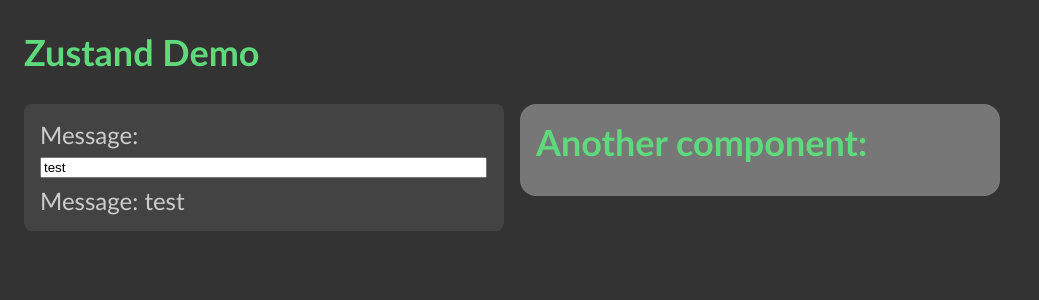
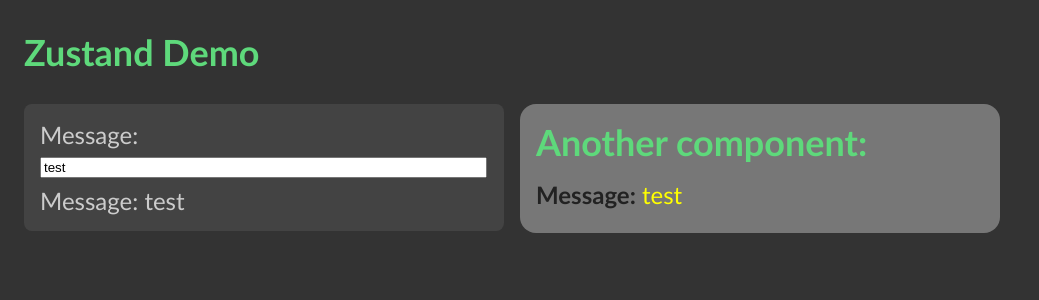
Before and after one commit to edwardtanguay/et006-zustand-demo-site, a React (Vite) app: page / in a window 1280 px wide. Shown: the top 300 px of the page, without its empty margins (0-1039 px from the left). Built offline with nearby package versions, Linux system fonts and the light colour scheme.

Commit message:
infobox in

```diff
--- a/src/App.tsx
+++ b/src/App.tsx
@@ -23,7 +23,7 @@
 				</section>
 
         <section className="dataArea">
-          <InfoBox/>
+          <InfoBox message={message} />
         </section>
 			</main>
 		</div>
--- a/src/components/InfoBox.tsx
+++ b/src/components/InfoBox.tsx
@@ -1,7 +1,15 @@
-export const InfoBox = () => {
+interface IProps {
+	message: string;
+}
+
+export const InfoBox = ({message}: IProps) => {
 	return (
 		<div className="infoBox">
 			<h2>Another component:</h2>
+			<div className="row">
+				<label>Message:</label>
+				<span className="theValue"> {message}</span>
+			</div>
 		</div>
 	);
 };
```
